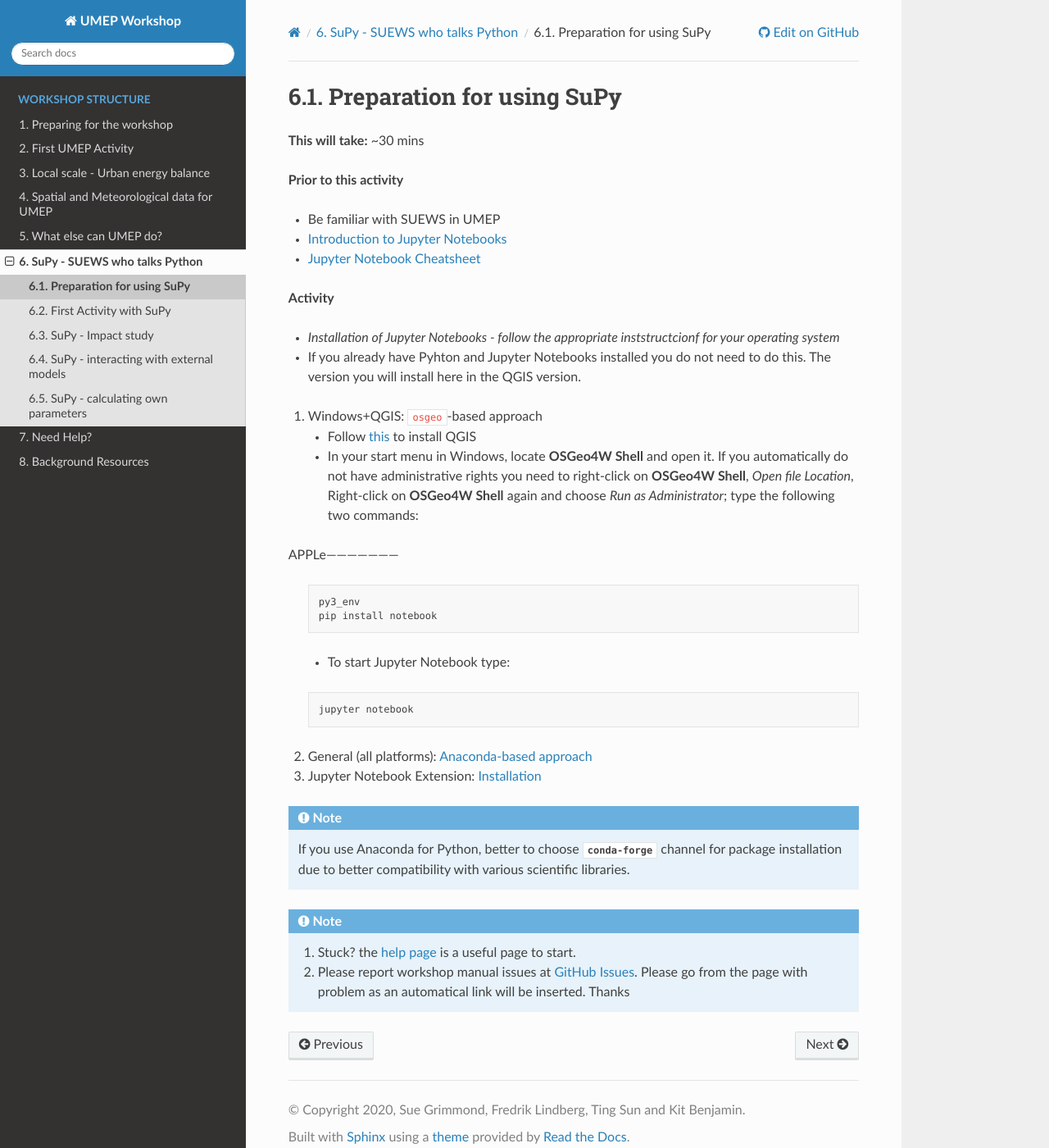
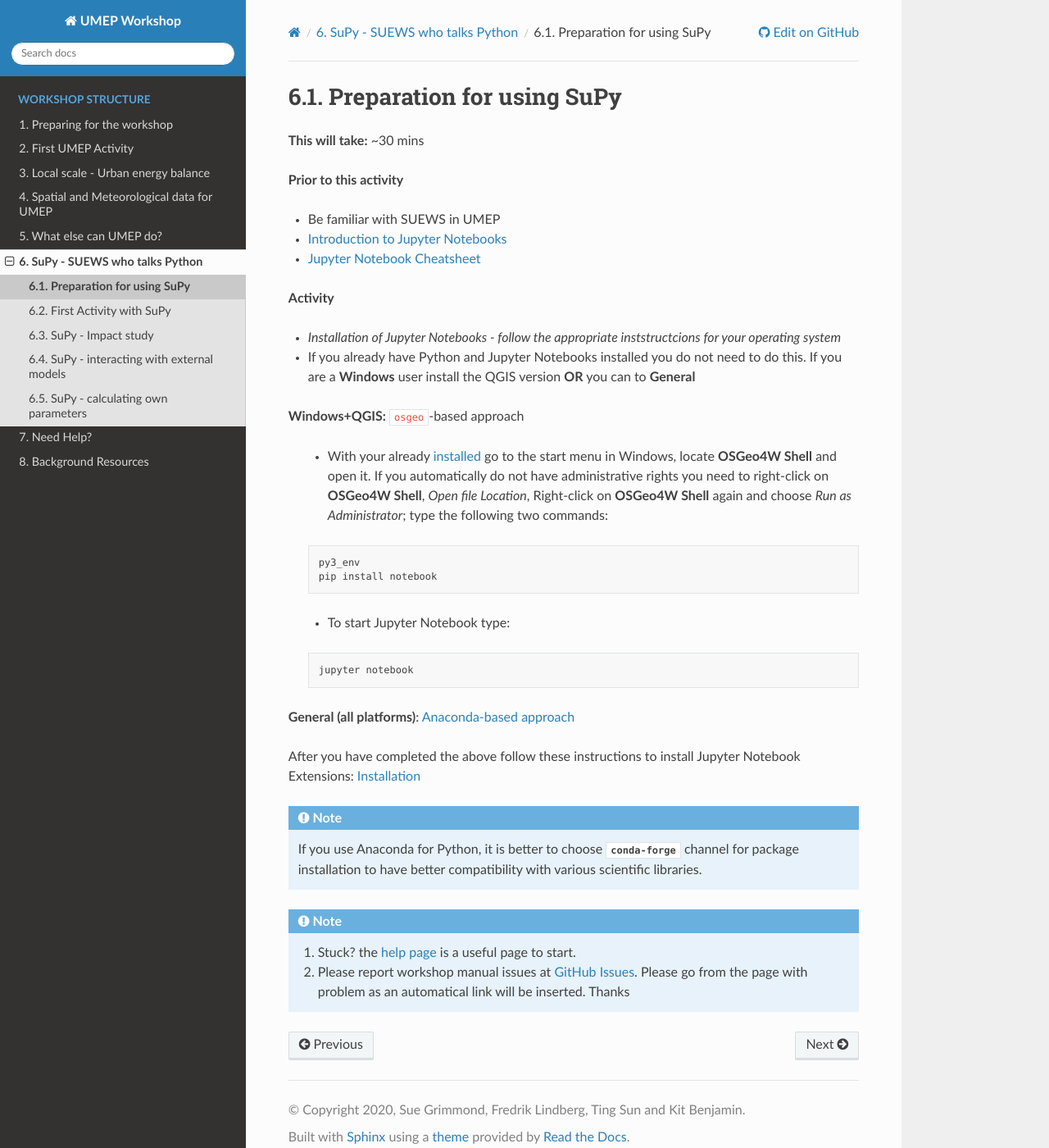
Before and after one commit to Urban-Meteorology-Reading/UMEP-Workshop, a Sphinx documentation site: the page built from source/SUPY/SuPy1.rst, in a window 1280 px wide and 1400 px high. Shown: the whole window at 82% size. Built offline with Sphinx 7.4.7 and the Read the Docs theme 2.0.0, drawn with Linux system fonts in a browser that asks for light colours; pages that are not in the unit, such as notebooks, are missing from menus.

Commit message:
Update SuPy1.rst

```diff
--- a/source/SUPY/SuPy1.rst
+++ b/source/SUPY/SuPy1.rst
@@ -14,18 +14,13 @@ Preparation for using SuPy
 
 **Activity**
 
-- *Installation of Jupyter Notebooks - follow the appropriate inststructcionf for your operating system*
-- If you already have Pyhton and Jupyter Notebooks installed you do not need to do this. The version you will install here in the QGIS version.
-
-1. Windows+QGIS: ``osgeo``-based approach
-
-   - Follow `this <QGIS1>` to install QGIS
-
-   - In your start menu in Windows, locate **OSGeo4W Shell** and open it. If you automatically do not have administrative rights you need to right-click on **OSGeo4W Shell**, *Open file Location*, Right-click on **OSGeo4W Shell** again and choose *Run as Administrator*; type the following two commands:
+- *Installation of Jupyter Notebooks - follow the appropriate inststructcions for your operating system*
+- If you already have Python and Jupyter Notebooks installed you do not need to do this. If you are a **Windows** user install the QGIS version **OR** you can to **General**
 
 
+**Windows+QGIS:** ``osgeo``-based approach
 
-APPLe---------------------
+   - With your already `installed <QGIS1>`  go to the start menu in Windows, locate **OSGeo4W Shell** and open it. If you automatically do not have administrative rights you need to right-click on **OSGeo4W Shell**, *Open file Location*, Right-click on **OSGeo4W Shell** again and choose *Run as Administrator*; type the following two commands:
 
    .. code-block:: SHELL
 
@@ -38,10 +33,12 @@ APPLe---------------------
 
       jupyter notebook
 
-2. General (all platforms): `Anaconda-based approach <https://docs.anaconda.com/anaconda/install/>`_
 
-3. Jupyter Notebook Extension: `Installation <https://jupyter-contrib-nbextensions.readthedocs.io/en/latest/install.html>`_
+**General (all platforms)**: `Anaconda-based approach <https://docs.anaconda.com/anaconda/install/>`_
+
+
+After you have completed the above follow these instructions to install Jupyter Notebook Extensions: `Installation <https://jupyter-contrib-nbextensions.readthedocs.io/en/latest/install.html>`_
 
 
 .. note::
-   If you use Anaconda for Python, better to choose `conda-forge` channel for package installation due to better compatibility with various scientific libraries.
+   If you use Anaconda for Python, it is better to choose `conda-forge` channel for package installation to have better compatibility with various scientific libraries.
```
